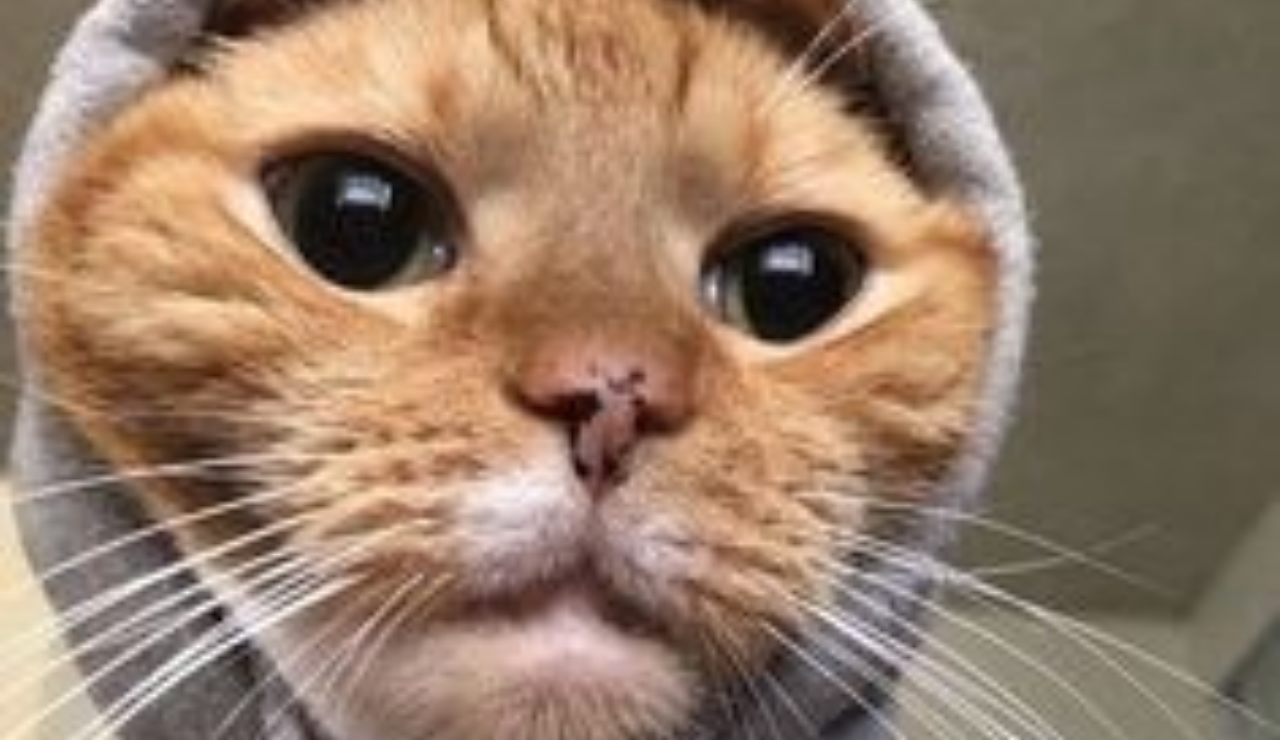
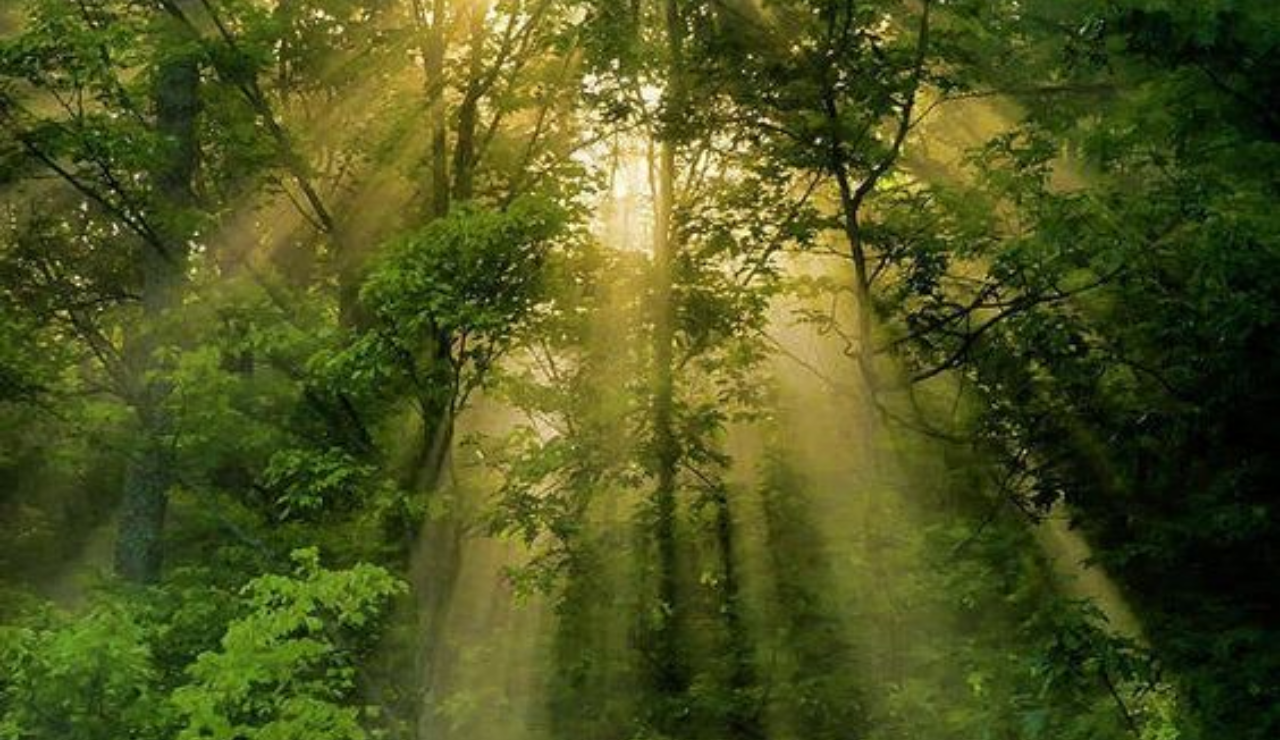
Before and after one commit to Roberto19772020/Roberto19772020, a plain HTML site: page index.html in a window 1280 px wide. Shown: the part 60-800 px from the top of the page. Drawn offline with Linux system fonts and the light colour scheme.

Commit message:
Update index.html

```diff
--- a/index.html
+++ b/index.html
@@ -2,7 +2,7 @@
   <head>
     <style>
       html {
-        background: url(cat.jpg) no-repeat center center fixed;
+        background: url(sunrise.jpg) no-repeat center center fixed;
         -webkit-background-size: cover;
         -moz-background-size: cover;
         -o-background-size: cover;
```
